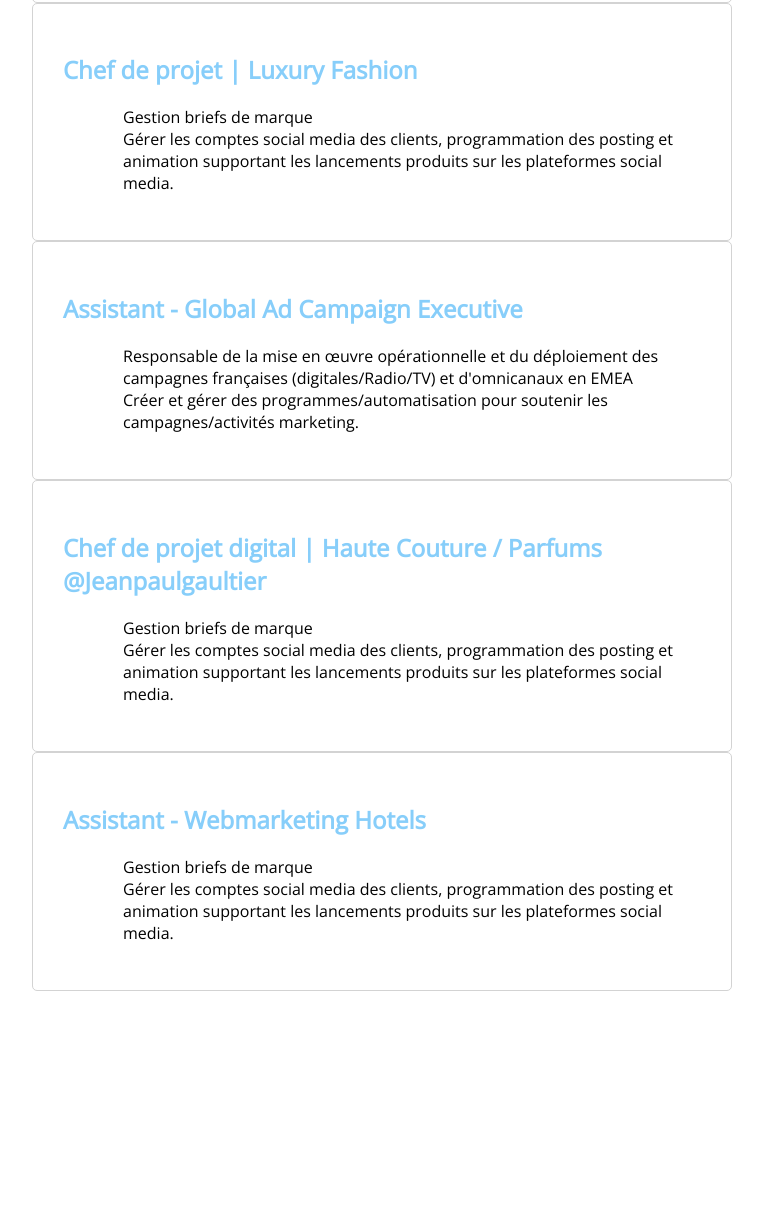
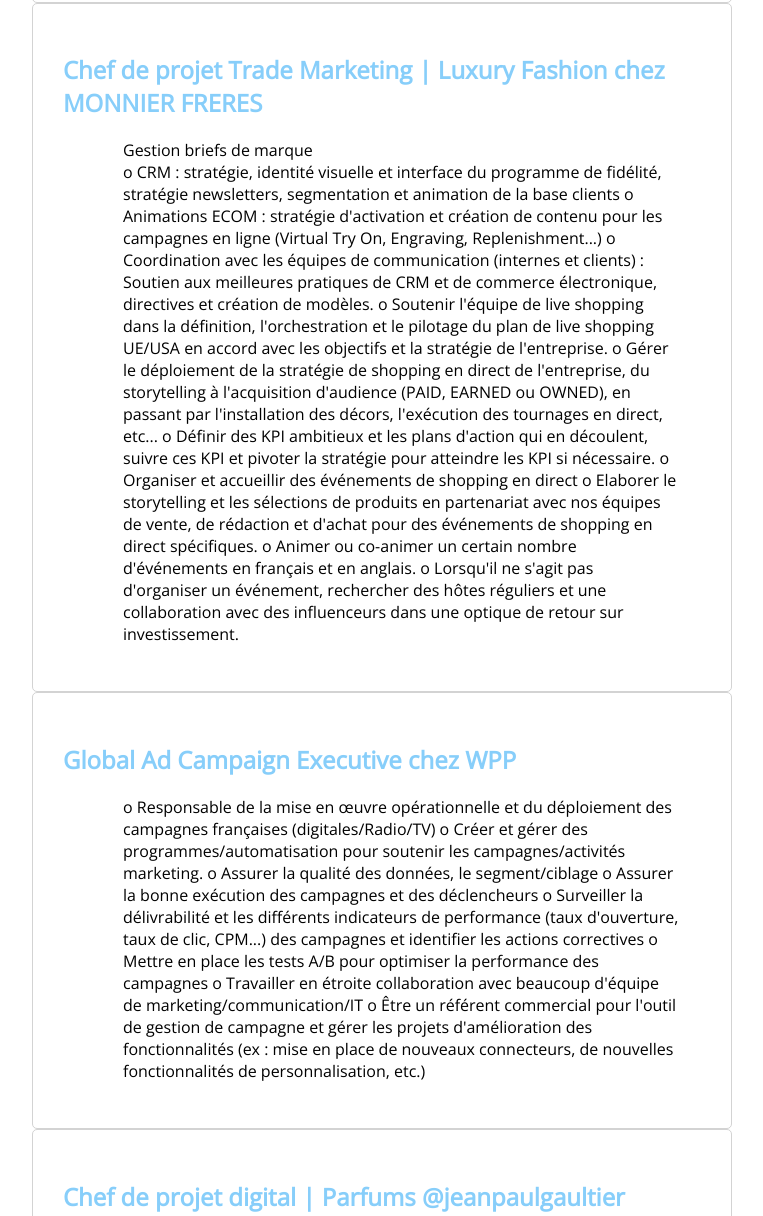
Before and after one commit to MathieuFBoyeau/my-profile, a plain HTML site: page index.html in a window 1280 px wide. Shown: the part 692-1908 px from the top of the page, without its empty margins (258-1021 px from the left). Before the commit the page ends 1723 px from the top, so only its background shows below. Drawn offline with nearby package versions, Linux system fonts and the light colour scheme.

Commit message:
Update index.html

```diff
--- a/index.html
+++ b/index.html
@@ -23,7 +23,7 @@
   <body>
     <div class="container">
       <div class="card-white">
-        <h1>Hello I'm Mathieu Boyeau</h1>
+        <h1>Mathieu Ferdinand Boyeau</h1>
         <div class="center">
           <img
             class="img-circle"
@@ -43,53 +43,71 @@
         </div>
       </div>
       <div class="card-white">
-        <h2>Chef de projet | Luxury Fashion</h2>
+        <h2>Chef de projet Trade Marketing | Luxury Fashion chez MONNIER FRERES</h2>
           <p>
             <ul class="list-block">
               <li>
                Gestion briefs de marque
               </li>
               <li>
-                Gérer les comptes social media des clients, programmation des posting et animation supportant les lancements produits sur les plateformes social media.
+                o CRM : stratégie, identité visuelle et interface du programme de fidélité, stratégie newsletters, segmentation et animation de la base clients
+o Animations ECOM : stratégie d'activation et création de contenu pour les campagnes en ligne (Virtual Try On, Engraving, Replenishment...)
+o Coordination avec les équipes de communication (internes et clients) : Soutien aux meilleures pratiques de CRM et de commerce électronique, directives et création de modèles.
+o Soutenir l'équipe de live shopping dans la définition, l'orchestration et le pilotage du plan de live shopping UE/USA en accord avec les objectifs et la stratégie de l'entreprise.
+o Gérer le déploiement de la stratégie de shopping en direct de l'entreprise, du storytelling à l'acquisition d'audience (PAID, EARNED ou OWNED), en passant par l'installation des décors, l'exécution des tournages en direct, etc...
+o Définir des KPI ambitieux et les plans d'action qui en découlent, suivre ces KPI et pivoter la stratégie pour atteindre les KPI si nécessaire.
+o Organiser et accueillir des événements de shopping en direct
+o Elaborer le storytelling et les sélections de produits en partenariat avec nos équipes de vente, de rédaction et d'achat pour des événements de shopping en direct spécifiques.
+o Animer ou co-animer un certain nombre d'événements en français et en anglais.
+o Lorsqu'il ne s'agit pas d'organiser un événement, rechercher des hôtes réguliers et une collaboration avec des influenceurs dans une optique de retour sur investissement.
               </li>
             </ul>
           </p>
       </div>
       <div class="card-white">
-        <h2>Assistant - Global Ad Campaign Executive</h2>
+        <h2>Global Ad Campaign Executive chez WPP</h2>
         <p>
             <ul class="list-block">
               <li>
-                Responsable de la mise en œuvre opérationnelle et du déploiement des campagnes françaises (digitales/Radio/TV) et d'omnicanaux en EMEA
-              </li>
-              <li>
-                Créer et gérer des programmes/automatisation pour soutenir les campagnes/activités marketing.
+                o Responsable de la mise en œuvre opérationnelle et du déploiement des campagnes françaises (digitales/Radio/TV)
+o Créer et gérer des programmes/automatisation pour soutenir les campagnes/activités marketing.
+o Assurer la qualité des données, le segment/ciblage
+o Assurer la bonne exécution des campagnes et des déclencheurs
+o Surveiller la délivrabilité et les différents indicateurs de performance (taux d'ouverture, taux de clic, CPM...) des campagnes et identifier les actions correctives
+o Mettre en place les tests A/B pour optimiser la performance des campagnes
+o Travailler en étroite collaboration avec beaucoup d'équipe de marketing/communication/IT
+o Être un référent commercial pour l'outil de gestion de campagne et gérer les projets d'amélioration des fonctionnalités (ex : mise en place de nouveaux connecteurs, de nouvelles fonctionnalités de personnalisation, etc.)
               </li>
             </ul>
         </p>
       </div>
       <div class="card-white">
-        <h2>Chef de projet digital | Haute Couture / Parfums @Jeanpaulgaultier</h2>
+        <h2>Chef de projet digital | Parfums @jeanpaulgaultier</h2>
           <p>
             <ul class="list-block">
               <li>
-               Gestion briefs de marque
-              </li>
-              <li>
-                Gérer les comptes social media des clients, programmation des posting et animation supportant les lancements produits sur les plateformes social media.
+               o Gestion briefs de marque
+o Gérer les comptes social media des clients, programmation des posting et animation supportant les lancements produits sur les plateformes social media.
+o Management matriciel des équipes en lien avec le Global client pour assurer la dérivabilité et la qualité des rendus.
+o Suivre le projet: Identification des besoins, analyse et suivi des KPIs permettant la prise de décisions pragmatiques, recette budgets, anticiper les problématiques.
+o Gestion les comités éditoriaux mensuels, suivi des phases de développement en production (motion+DA+CR), animer les projets selon les besoins du client.
+o Identification des recos médias: stratégie e-business des marques sur les lancements produits (parfums, haute couture, tech) sur les réseaux sociaux dans une approche 360 en collaboration avec les équipes client.
+o Stratégie SEO/SMO (YouTube, Facebook, TikTok, Instagram, Twitter) et optimisations web via Wordpress/Magento pour la refonte des sites client.
+o Optimisation YouTube pour le client @Jpgaultierofficial.
               </li>
             </ul>
         </p>
       </div>
       <div class="card-white">
-        <h2>Assistant - Webmarketing Hotels</h2>
+        <h2>Assistant - Webmarketing Hotels chez VITRIWEB</h2>
           <p>
             <ul class="list-block">
               <li>
-               Gestion briefs de marque
-              </li>
-              <li>
-                Gérer les comptes social media des clients, programmation des posting et animation supportant les lancements produits sur les plateformes social media.
+               o Gestion des briefs client
+o D'assister le responsable marketing, le chef de produits, le webmaster dans l’organisation et le suivi des actions de marketing et de web-marketing opérationnels.
+o D'éxécuter la stratégie de communication on et offline adoptée par l’entreprise et plus particulièrement par le département marketing.
+o De développer des partenariats pour accroître la visibilité de l’entreprise et fidéliser les clients
+o D'établir une veille concurrentielle
               </li>
             </ul>
         </p>
```
